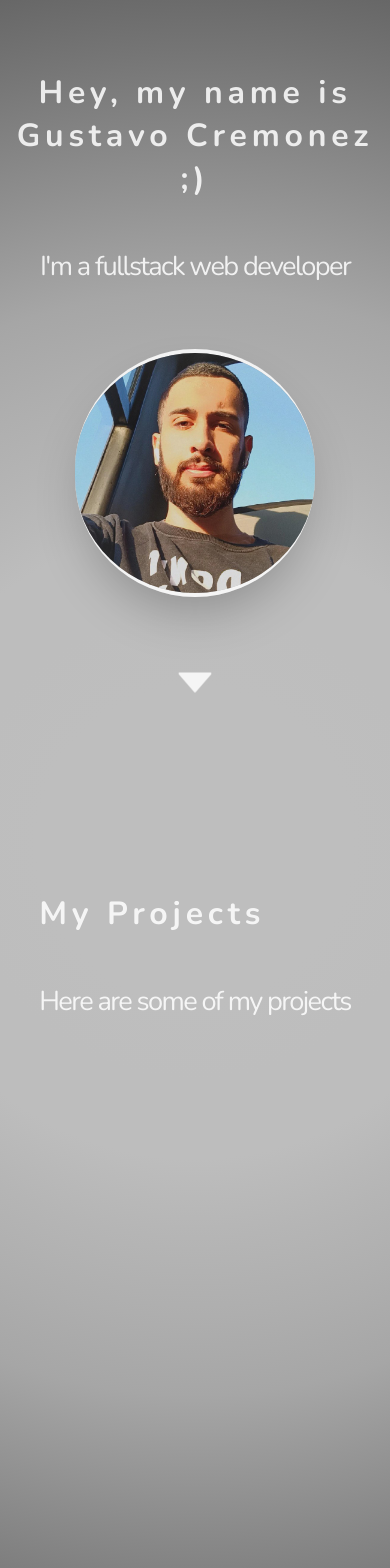
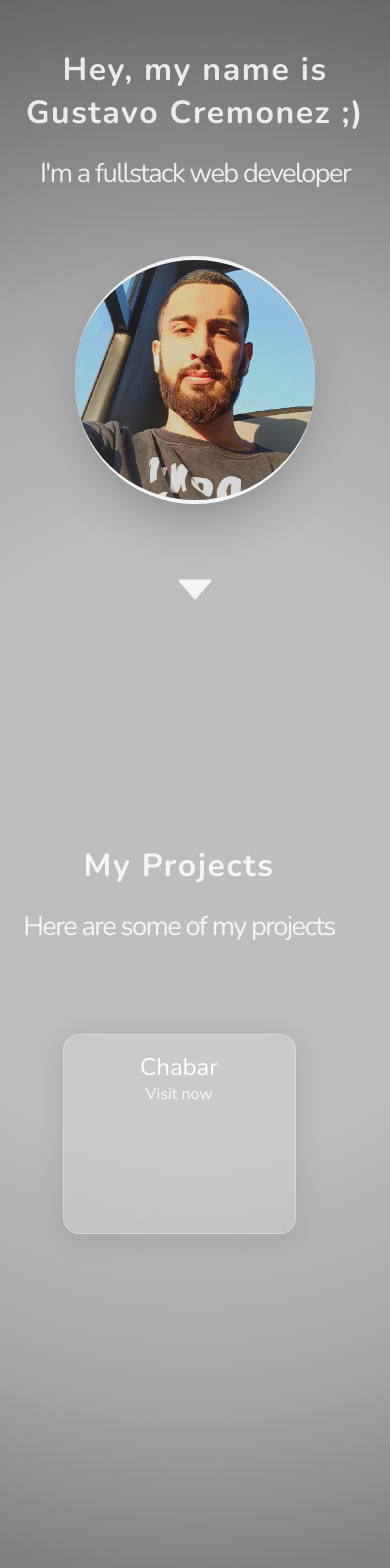
Before and after one commit to GustavoCremonez/MyPortifolio, a React (Vite) app: page / in a window 390 px wide. Shown: the top 1568 px of the page. Built offline with nearby package versions, Linux system fonts and the light colour scheme.

Commit message:
Creating new section and fixing layout

```diff
--- a/src/components/button/styles.css
+++ b/src/components/button/styles.css
@@ -6,10 +6,13 @@
 		rgba(0, 0, 0, 0.22) 0px 10px 10px;
 	transition: all 0.3s;
 	color: rgba(255, 255, 255, 0.85);
+	z-index: 1;
 }
 
 .gitButton:hover {
 	transform: scale(1.1);
+	color: rgba(153, 219, 250, 0.85);
+	border: 0.2rem solid rgba(153, 219, 250, 0.85);
 }
 
 @media only screen and (max-width: 600px) {
--- a/src/pages/Home.jsx
+++ b/src/pages/Home.jsx
@@ -63,14 +63,36 @@ export function Home() {
 					/>
 				</motion.div>
 			</div>
+
 			<div className='jobsArea'>
 				<div className='textArea top'>
-					<h2
+					<h3
 						ref={myRef}
 						className='title'>
 						My Projects
-					</h2>
+					</h3>
 					<span className='span'>Here are some of my projects</span>
+
+					<div className='projects'>
+						<div class='main-container'>
+							<div class='cards'>
+								<div class='card card-1'>
+									<div class='card__icon'>
+										<i class='fas fa-bolt'></i>
+									</div>
+									<h2 class='card__title'>Chabar</h2>
+									<p class='card__apply'>
+										<a
+											class='card__link'
+											href='https://chabarvihegu.com/'
+											target='_blank'>
+											Visit now<i class='fas fa-arrow-right'></i>
+										</a>
+									</p>
+								</div>
+							</div>
+						</div>
+					</div>
 				</div>
 			</div>
 		</div>
--- a/src/pages/styles.css
+++ b/src/pages/styles.css
@@ -3,7 +3,7 @@ body {
 	display: flex;
 	flex-direction: column;
 	align-items: center;
-	justify-content: center;
+	justify-content: start;
 	background-image: radial-gradient(
 		circle,
 		#bebebe,
@@ -27,16 +27,16 @@ body {
 	min-width: 100vw;
 	display: flex;
 	flex-direction: column;
-	justify-content: center;
+	justify-content: start;
 	align-items: center;
 	color: rgba(255, 255, 255, 0.85);
 	flex-wrap: wrap;
-	gap: 2rem;
+	gap: 5rem;
 }
 
 .title {
 	font-size: 2rem;
-	letter-spacing: 0.3rem;
+	letter-spacing: 0.1rem;
 }
 
 .span {
@@ -61,6 +61,8 @@ a {
 
 .profilePic:hover {
 	transform: scale(1.1);
+	border-top: 0.3rem solid rgba(153, 219, 250, 0.85);
+	border-bottom: 0.3rem solid rgba(153, 219, 250, 0.85);
 }
 
 .buttonControl {
@@ -89,6 +91,143 @@ a {
 	margin-bottom: 10rem;
 }
 
+.jobsArea {
+	min-height: 100vh;
+	max-width: 100vw;
+	display: flex;
+	flex-direction: column;
+	justify-content: start;
+	align-items: center;
+	color: rgba(255, 255, 255, 0.85);
+}
+
+.heading {
+	text-align: center;
+}
+
+.heading__title {
+	font-weight: 600;
+}
+
+.heading__credits {
+	margin: 10px 0px;
+	color: #888888;
+	font-size: 25px;
+	transition: all 0.5s;
+}
+
+.heading__link {
+	text-decoration: none;
+}
+
+.heading__credits .heading__link {
+	color: inherit;
+}
+
+/* CARDS */
+
+.cards {
+	display: flex;
+	flex-wrap: wrap;
+	justify-content: space-between;
+	z-index: -1;
+}
+
+.card {
+	margin: 20px;
+	padding: 1rem;
+	width: 500px;
+	min-height: 200px;
+	border-radius: 10px;
+	box-shadow: 0px 6px 10px rgba(0, 0, 0, 0.25);
+	transition: all 0.2s;
+	z-index: 0;
+}
+
+.card:hover {
+	box-shadow: 0px 6px 10px rgba(0, 0, 0, 0.4);
+	border: 1px solid rgba(153, 219, 250, 0.85);
+	transform: scale(1.01);
+}
+
+.card__link {
+	position: relative;
+	text-decoration: none;
+	color: rgba(255, 255, 255, 0.9);
+}
+
+.card__link::after {
+	position: absolute;
+	top: 25px;
+	left: 0;
+	content: '';
+	width: 0%;
+	height: 3px;
+	background-color: rgba(255, 255, 255, 0.6);
+	transition: all 0.5s;
+}
+
+.card__link:hover::after {
+	width: 100%;
+}
+
+.card__title {
+	font-weight: 400;
+	color: #ffffff;
+}
+
+.card__apply {
+	align-self: center;
+}
+
+/* CARD BACKGROUNDS */
+
+.card-1 {
+	background: rgba(255, 255, 255, 0.2);
+	border-radius: 16px;
+	box-shadow: 0 4px 30px rgba(0, 0, 0, 0.1);
+	backdrop-filter: blur(5px);
+	-webkit-backdrop-filter: blur(5px);
+	border: 1px solid rgba(255, 255, 255, 0.3);
+}
+
+/* RESPONSIVE */
+
+@media (max-width: 1600px) {
+	.cards {
+		justify-content: center;
+	}
+}
+
+@media only screen and (max-width: 600px) {
+	.wrapper {
+		text-align: center;
+		gap: 1rem;
+		padding: 3rem 1rem 0rem 1rem;
+	}
+	.textArea {
+		display: flex;
+		flex-direction: column;
+		align-items: center;
+		text-align: center;
+		width: 100vw;
+		gap: 1.3rem;
+	}
+
+	.projects {
+		width: 70%;
+	}
+
+	.buttonControl {
+		width: 7rem;
+		gap: 0.5rem;
+		padding: 0.3rem;
+		border: none;
+		box-shadow: none;
+		left: 0.2rem;
+	}
+}
+
 @-webkit-keyframes slide-bottom {
 	0% {
 		-webkit-transform: translateY(0);
@@ -109,40 +248,3 @@ a {
 		transform: translateY(3rem);
 	}
 }
-
-.jobsArea {
-	min-height: 100vh;
-	display: flex;
-	flex-direction: column;
-	justify-content: center;
-	align-items: center;
-	position: relative;
-	color: rgba(255, 255, 255, 0.85);
-}
-
-.textArea.top {
-	position: absolute;
-	top: 3rem;
-}
-
-@media only screen and (max-width: 600px) {
-	.wrapper {
-		text-align: center;
-		gap: 1rem;
-		padding: 3rem 1rem 0rem 1rem;
-	}
-	.textArea {
-		display: flex;
-		flex-direction: column;
-		gap: 3rem;
-	}
-
-	.buttonControl {
-		width: 7rem;
-		gap: 0.5rem;
-		padding: 0.3rem;
-		border: none;
-		box-shadow: none;
-		left: 0.2rem;
-	}
-}
```
